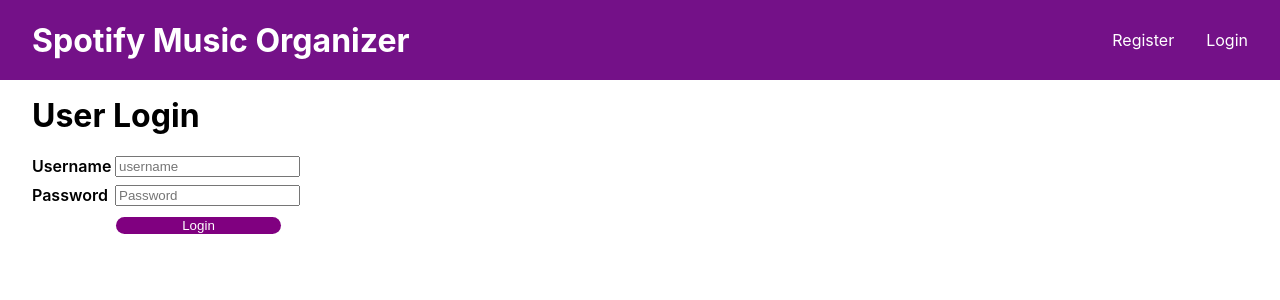
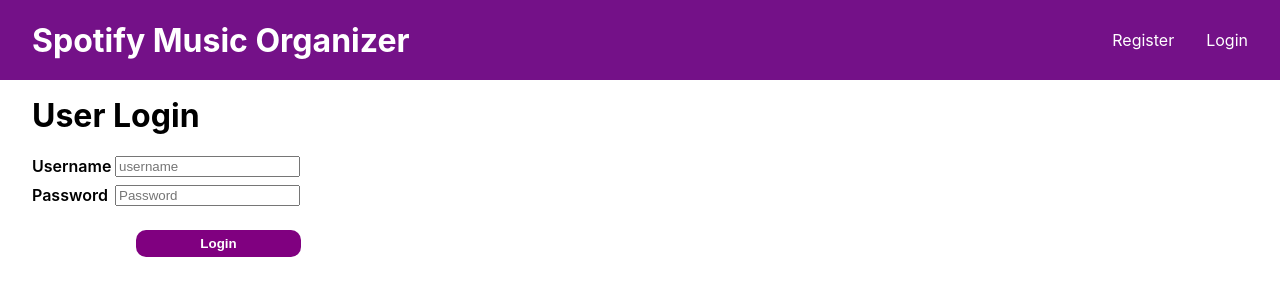
Before and after one commit to sammierosado/liftoff-group-3, a React (Create React App) app in the folder src/main/react-app-brainyBunch/: page /login in a window 1280 px wide. Shown: the top 300 px of the page. Built offline with nearby package versions, Linux system fonts and the light colour scheme.

Commit message:
updated css

```diff
--- a/src/main/react-app-brainyBunch/src/css/loginPage.css
+++ b/src/main/react-app-brainyBunch/src/css/loginPage.css
@@ -12,12 +12,16 @@
 }
 
 .login .login-form .login_btn {
-  margin-left: 5.25rem;
+  margin-left: 6.5rem;
   width: 165px;
   border-radius: 10px;
   background-color: purple;
   color: white;
   border: none;
+  margin-top: 1rem;
+  padding-top: 6px;
+  padding-bottom: 6px;
+  font-weight: bold;
 }
 
 .error {
--- a/src/main/react-app-brainyBunch/src/css/registerPage.css
+++ b/src/main/react-app-brainyBunch/src/css/registerPage.css
@@ -23,6 +23,10 @@
   background-color: purple;
   color: white;
   border: none;
+  margin-top: 1rem;
+  padding-top: 6px;
+  padding-bottom: 6px;
+  font-weight: bold;
 }
 
 .user-form {
```
